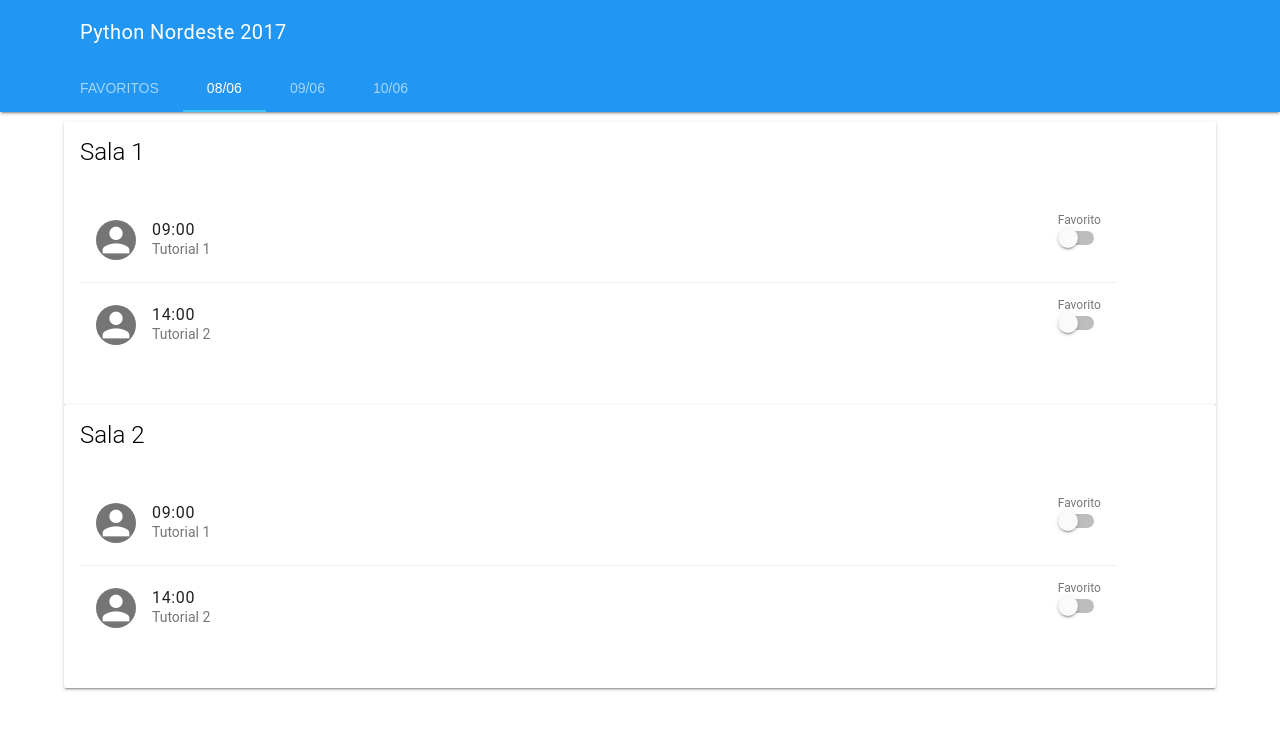
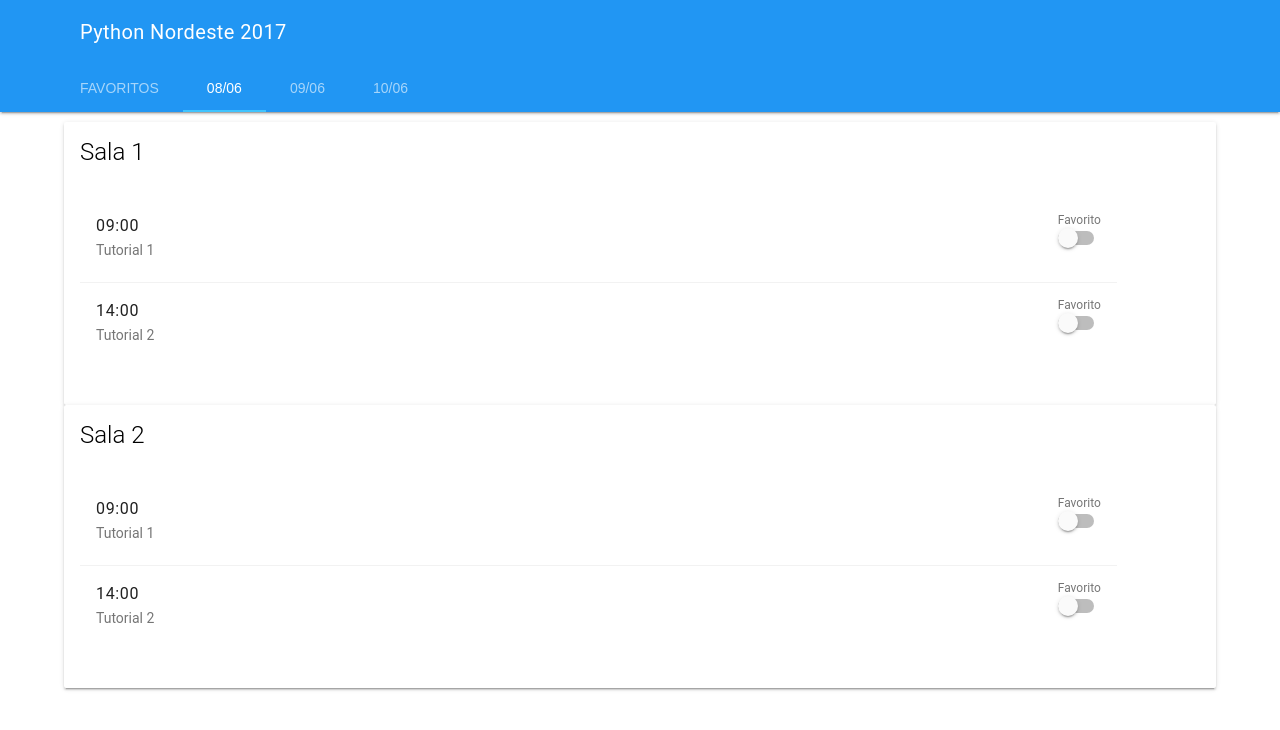
Before and after one commit to hersonls/never-going-back-again, a React (Create React App) app: page / in a window 1280 px wide. Shown: the top 730 px of the page. Built offline with nearby package versions, Linux system fonts and the light colour scheme.

Commit message:
Fix list css and add conditional image in schedule list

```diff
--- a/src/App.css
+++ b/src/App.css
@@ -15,9 +15,12 @@
 }
 
 .mdl-list__item--three-line .mdl-list__item-text-body {
+  height: auto;
+  padding: 5px 0;
+}
+
+.mdl-list__item--with-image .mdl-list__item-text-body {
   margin-left: 56px;
-  height: auto;
-
 }
 
 .mdl-list__item--three-line .mdl-list__item-primary-content {
--- a/src/card/Card.js
+++ b/src/card/Card.js
@@ -48,9 +48,12 @@
           <ul className="demo-list-three mdl-list">
             {this.props.area.items.map((item, index) => {
               return (
-                <li key={index} className="mdl-list__item mdl-list__item--three-line" onChange={(e) => this.onChangeHandler(e)}>
+                <li key={index} className={"mdl-list__item mdl-list__item--three-line" + (item.image ? 'mdl-list__item--with-image' : '')} onChange={(e) => this.onChangeHandler(e)}>
                   <span className="mdl-list__item-primary-content">
-                    <i className="material-icons mdl-list__item-avatar">person</i>
+                    {item.image &&
+                      <i className="material-icons mdl-list__item-avatar">person</i>
+                    }
+
                     <span>{moment(this.props.schedule.date + ' ' + item.time, 'YYYY/MM/DD HH:mm:SS').format('HH:mm')}</span>
                     <span className="mdl-list__item-text-body">
                       {item.name}
```
